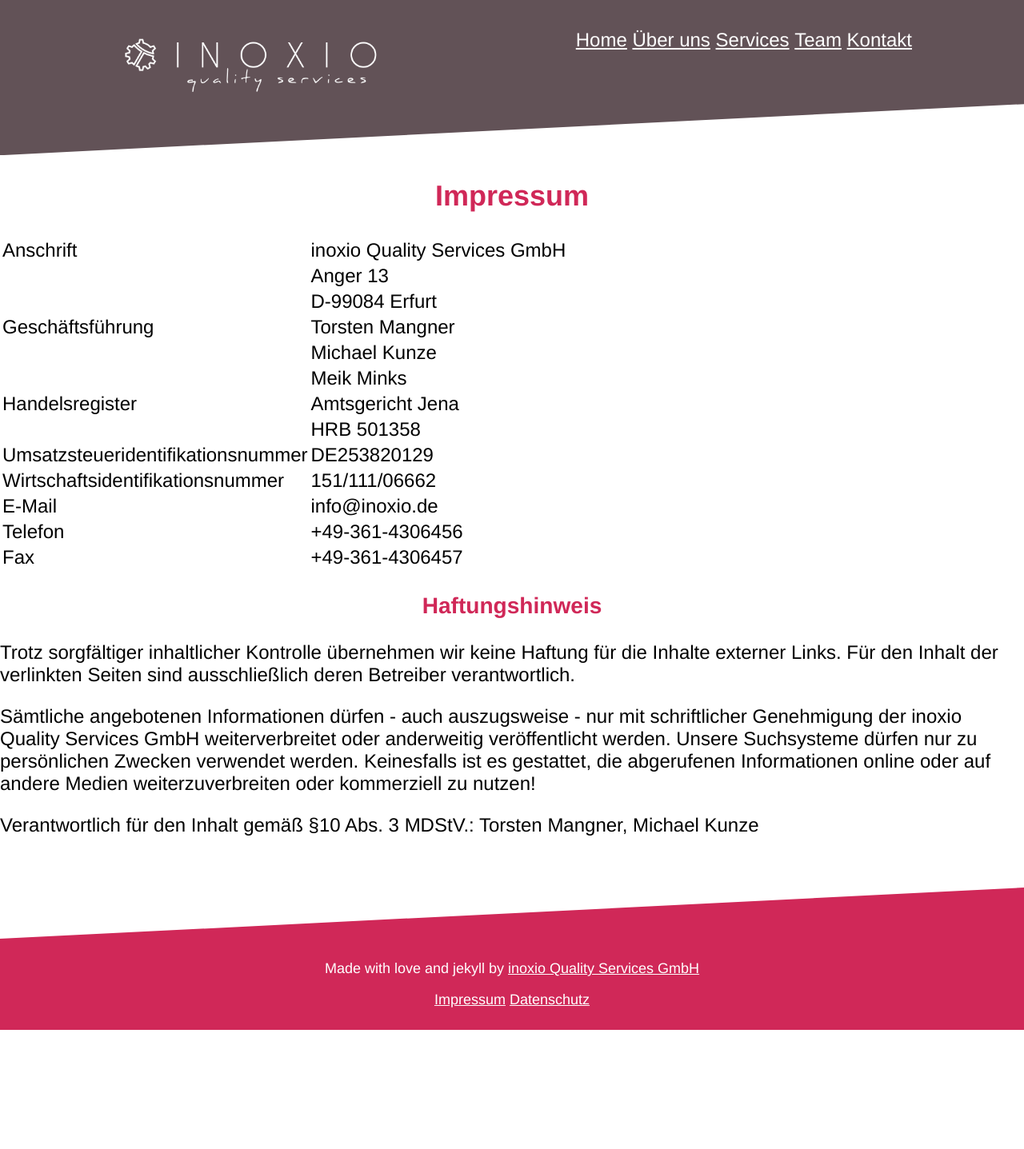
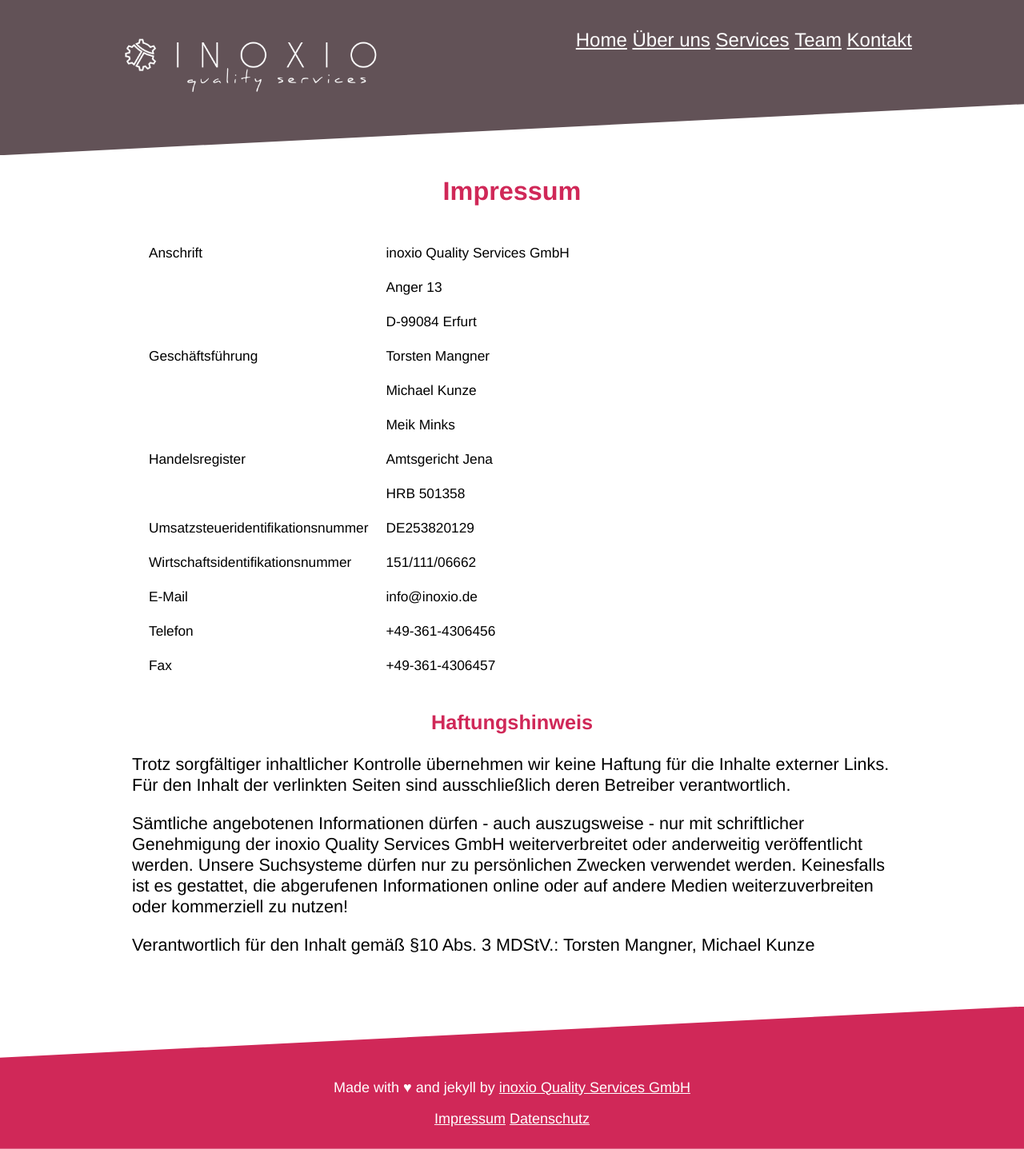
Before and after one commit to inoxio/inoxio.github.io, a Jekyll site: the page built from imprint.md, in a window 1280 px wide. Shown: the whole page at 80% size. Built offline with Jekyll 4.4.1, drawn with Linux system fonts in a browser that asks for light colours; before the commit the page ends 1288 px from its top, so only the background shows below that.

Commit message:
Add style to legal pages

```diff
--- a/_includes/footer.html
+++ b/_includes/footer.html
@@ -1,6 +1,6 @@
 <footer class="diagonals" >
     <div class="content">
-        <div>Made with love and jekyll by <a href="https://inoxio.de">inoxio Quality Services GmbH</a></div>
+        <div>Made with ♥ and jekyll by <a href="https://inoxio.de">inoxio Quality Services GmbH</a></div>
         <ul>
             <li><a href="/imprint">Impressum</a></li>
             <li><a href="/privacy">Datenschutz</a></li>
--- /dev/null
+++ b/_sass/_legal.scss
@@ -0,0 +1,14 @@
+article.legal {
+  @include lg {
+    max-width: 950px;
+    margin: 1em auto;
+  }
+  margin: 1em 1em;
+
+  font-size: 90%;
+
+  table {
+    border-spacing: 20px;
+    font-size: 80%;
+  }
+}
--- a/_sass/application.scss
+++ b/_sass/application.scss
@@ -76,3 +76,4 @@
 @import "hero";
 @import "about";
 @import "team";
+@import "legal";
```
